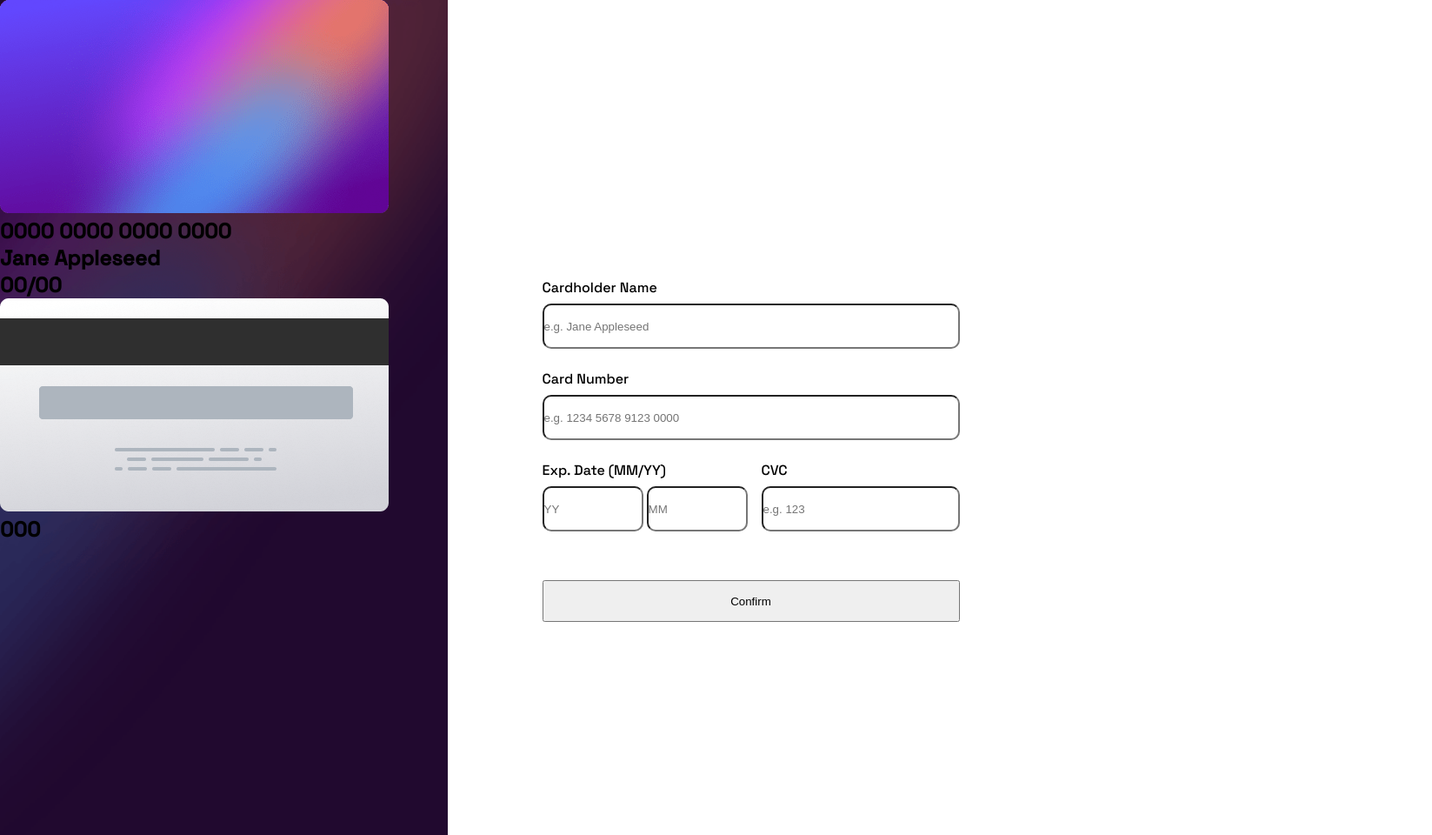
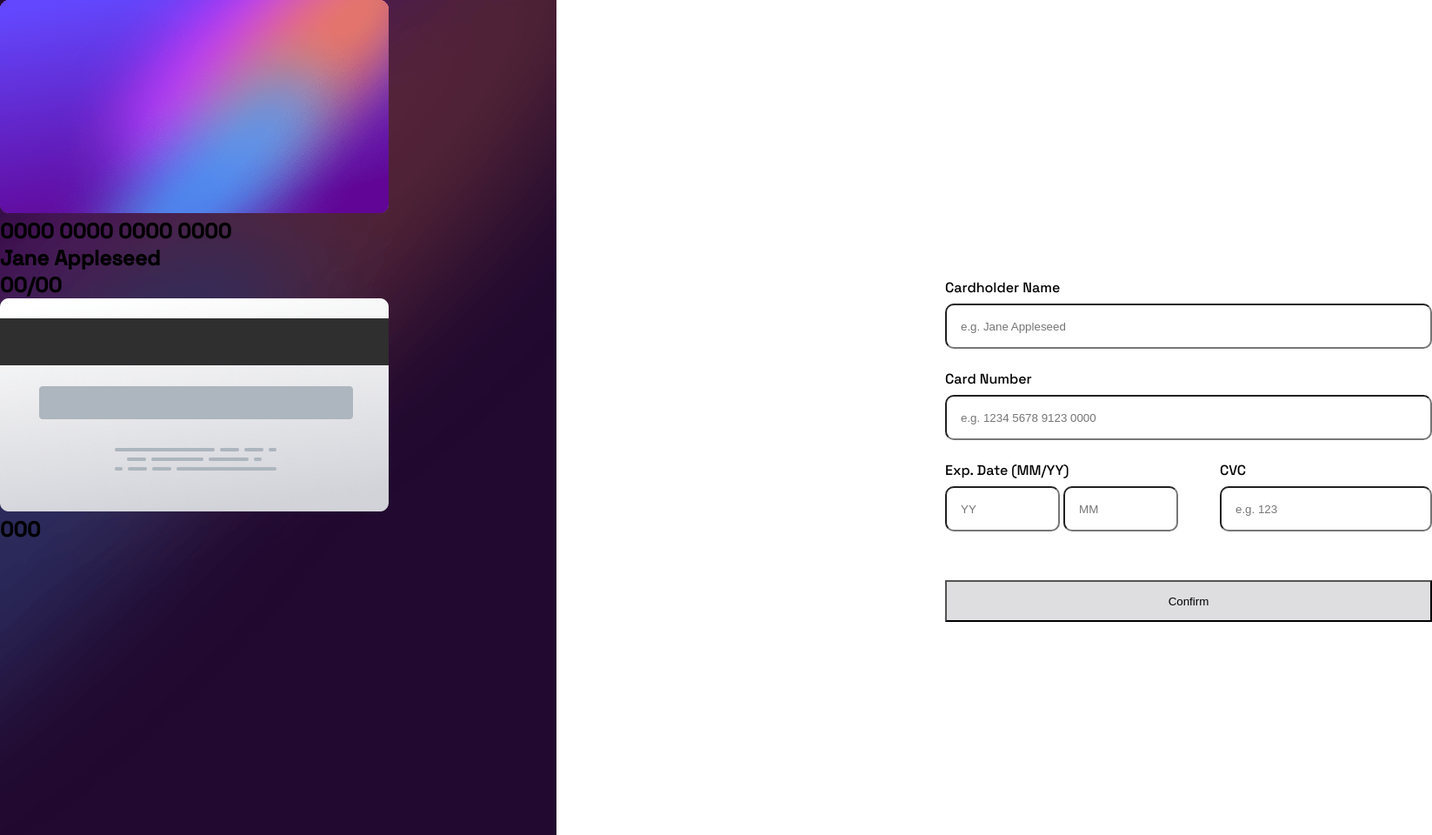
Before and after one commit to Wallace027Dev/interactive-card-details-form-main, a plain HTML site: page index.html in a window 1280 px wide. Shown: the whole page at 87% size, 1647 px wide, since content can reach past the window. Drawn offline with Linux system fonts and the light colour scheme.

Commit message:
tudo dando errado

```diff
--- a/index.html
+++ b/index.html
@@ -62,7 +62,7 @@
 
         <div class="cvc-info">
           <label for="cvc">CVC</label>
-          <input class="inpt" type="text" name="cvc" id="cvc" placeholder="e.g. 123">
+          <input type="text" name="cvc" id="cvc" placeholder="e.g. 123">
         </div>
       </div>
 
--- a/src/main.css
+++ b/src/main.css
@@ -1,6 +1,11 @@
 @import url("https://fonts.googleapis.com/css2?family=Space+Grotesk:wght@500&display=swap");
 
-colors {
+* {
+    margin: 0;
+    padding: 0;
+}
+
+html {
     /* PRIMARY */
     --linear-gradient: hsl(249, 99%, 64%) to hsl(278, 94%, 30%);
     --red: hsl(0, 100%, 66%);
@@ -12,20 +17,15 @@ colors {
     --very-dark-violet: hsl(278, 68%, 11%);
 }
 
-* {
-    margin: 0;
-    padding: 0;
-}
-
 body {
     background: url("/images/bg-main-desktop.png") no-repeat top left;
-    background-size: auto 60rem;
+    background-size: 40rem 60rem;
     font-family: "Space Grotesk", sans-serif;
     display: flex;
 }
 
 main {
-    margin: 20rem auto;
+    margin: 20rem 40rem;
 }
 
 .info-card1 input {
@@ -35,8 +35,8 @@ main {
 .card-holder {
     display: flex;
     flex-direction: column;
-    width: 30rem;
-    height: 30rem;
+    width: 35rem;
+    height: 35rem;
 }
 
 .card-holder input {
@@ -44,6 +44,7 @@ main {
     border-radius: 10px;
     margin-top: 0.5rem;
     margin-bottom: 1.5rem;
+    padding-left: 1rem;
 }
 
 .main-info {
@@ -76,4 +77,5 @@ main {
 .btn {
     margin-top: 2rem;
     height: 3rem;
+    background-color: var(--light-grayish-violet);
 }
```
